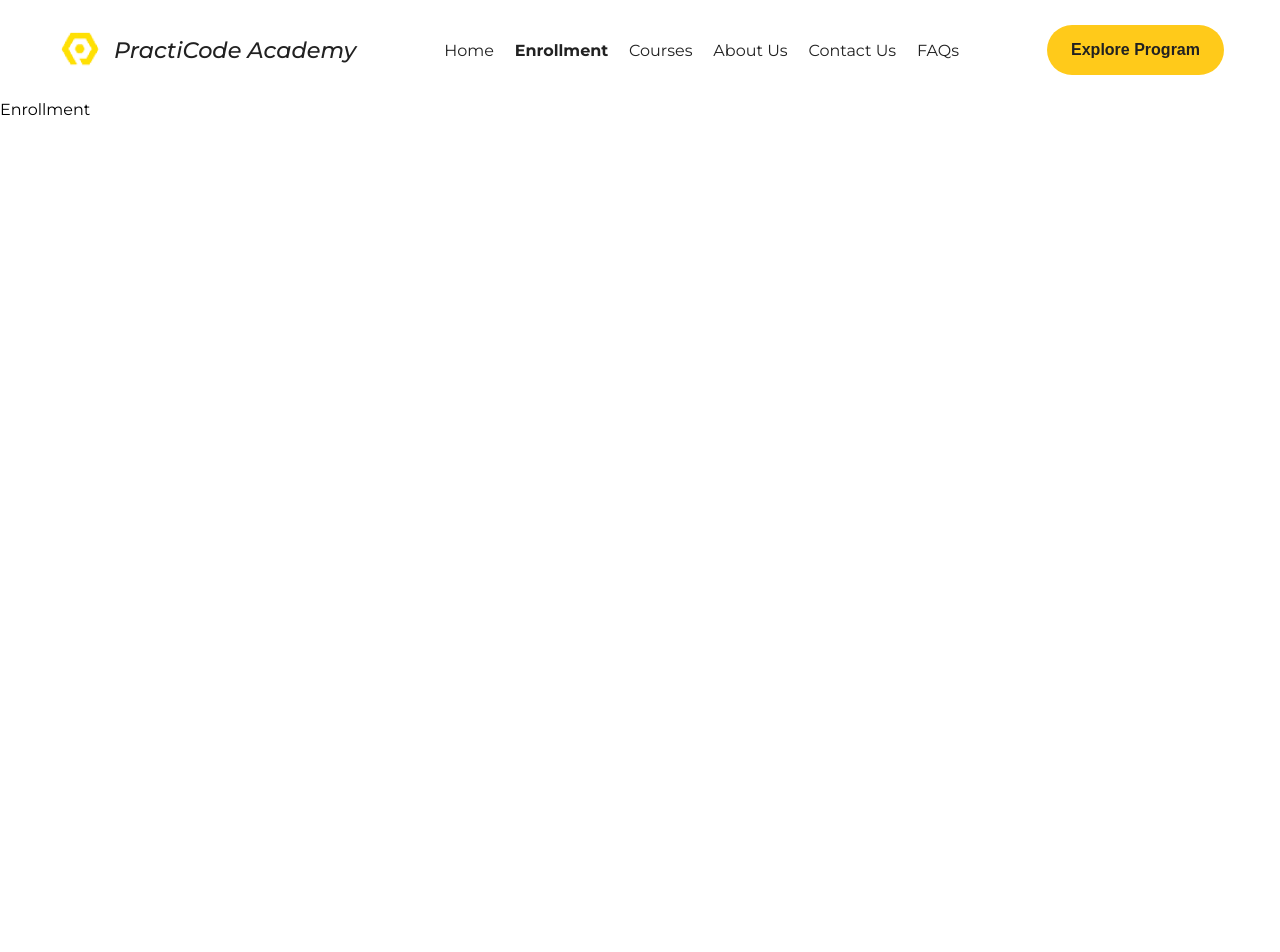
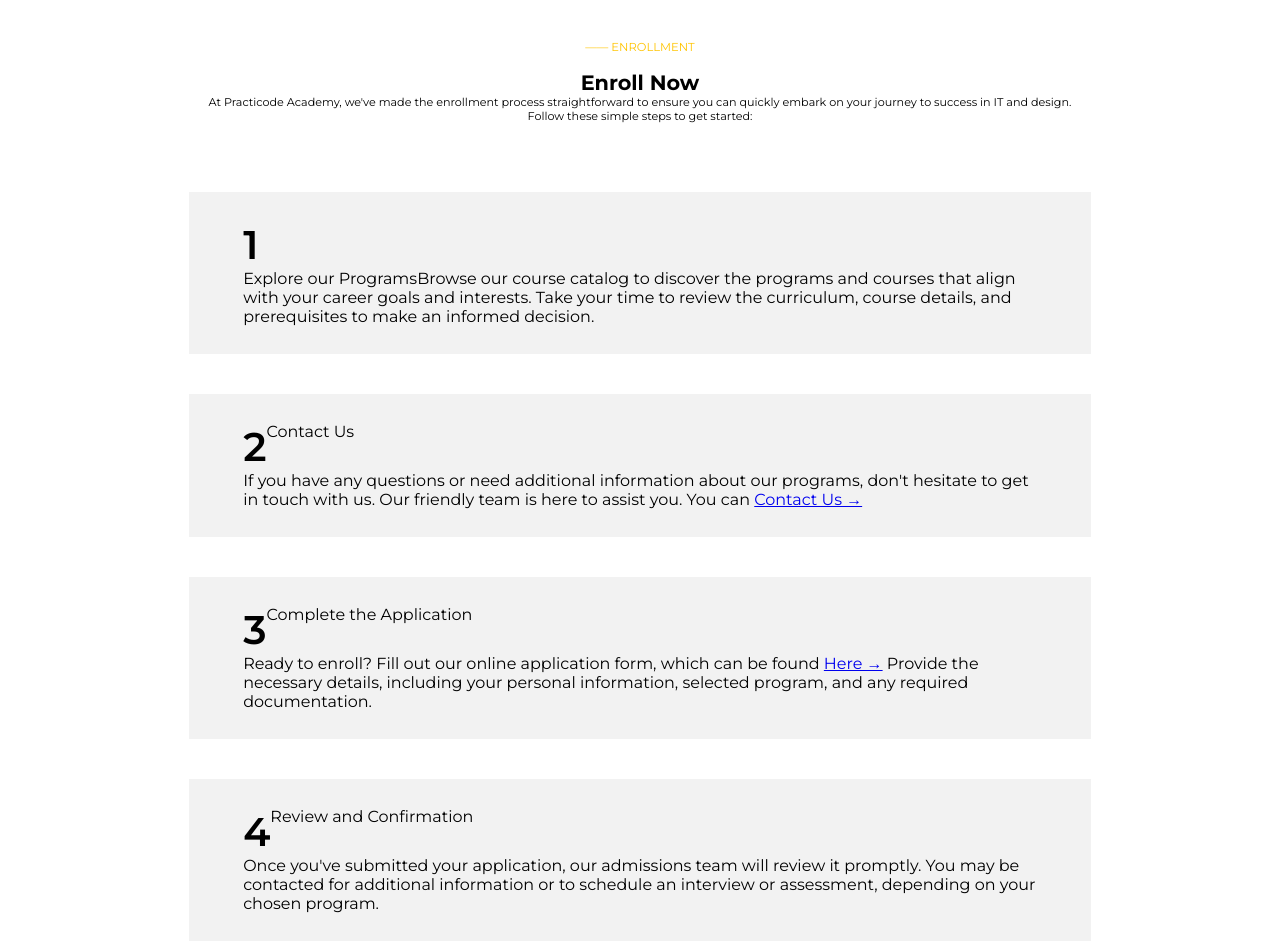
Before and after one commit to Qoosim/practicode-frontend, a React (Create React App) app: page /enrollment in a window 1280 px wide. Shown: the top 952 px of the page. Before the commit the page ends 800 px from the top, so only its background shows below. Built offline with nearby package versions, Linux system fonts and the light colour scheme.

Commit message:
Baseplate for PCA-026

```diff
--- a/src/App.js
+++ b/src/App.js
@@ -1,5 +1,5 @@
 import React from 'react';
-import { Route, Routes, useLocation } from "react-router-dom";
+// import { Route, Routes, useLocation } from "react-router-dom";
 import HomeNavbar from "./components/HomeHeader/HomeHeader";
 import PagesNavbar from "./components/PagesHeader/PagesHeader";
 import About from "./pages/About/About";
@@ -11,14 +11,15 @@
 import PageNotFound from "./pages/PageNotFound/PageNotFound";
 
 export default function App() {
-  const location = useLocation();
+  // const location = useLocation();
 
   return (
     <div>
-      {
+      {/* {
         location.pathname === '/' ? <HomeNavbar /> : <PagesNavbar />
-      }
-      <Routes>
+      } */}
+      <Enrollment />
+      {/* <Routes>
         <Route path="/" element={<HomePage />} />
         <Route path="/enrollment" element={<Enrollment />} />
         <Route path="/courses" element={<Courses />} />
@@ -26,7 +27,7 @@
         <Route path="/contact" element={<Contact />} />
         <Route path="/faqs" element={<FAQs />} />
         <Route path="*" element={<PageNotFound />} />
-      </Routes>
+      </Routes> */}
     </div>
   );
 };
--- /dev/null
+++ b/src/pages/Enrollment/Enrollment.css
@@ -0,0 +1,43 @@
+@import url('https://fonts.googleapis.com/css2?family=Montserrat:ital,wght@0,300;0,400;0,500;0,600;0,700;1,300;1,400;1,500;1,600;1,700&display=swap');
+
+.enrollment-container {
+    padding: 5vh 10% 0 10%;
+    display: flex;
+    flex-direction: column;
+}
+.enrollment-heading {
+    text-align: center;
+    width:68vw;
+    align-self: center;
+
+}
+.enrollment-heading-text {
+    color: rgb(255, 196, 0);
+    font-size:0.72rem;
+    padding-bottom: 2vh;
+}
+.enrollment-big-text {
+    font-weight:720;
+    font-size: 1.3rem;
+}
+.enrollment-heading-entry {
+    font-size: 0.7rem;
+    font-weight: 400;
+    padding-bottom: 1vh;
+}
+.enrollment-body {
+    padding:6%;
+}
+.enrollment-mini-container {
+    background-color: #3a393911;
+    margin-bottom:5vh;
+    padding: 3.5vh 4.2vw;
+    display: flex;
+    flex-wrap: wrap;
+    flex-direction: row;
+}
+.enrollment-step-number {
+    display: block;
+    font-size: 2.5rem;
+    font-weight: 600;
+}
--- a/src/pages/Enrollment/Enrollment.jsx
+++ b/src/pages/Enrollment/Enrollment.jsx
@@ -1,7 +1,48 @@
-import React from 'react'
+import React from 'react';
+import './Enrollment.css';
 
 export default function Enrollment() {
   return (
-    <div>Enrollment</div>
+    <div className="enrollment-container">
+      <div className="enrollment-heading">
+        <div className="enrollment-heading-text">&mdash;&mdash; ENROLLMENT</div>
+        <div className="enrollment-big-text">Enroll Now</div>
+        <div className="enrollment-heading-entry">At Practicode Academy, we've made the enrollment process straightforward to ensure you can quickly embark on your journey to success in IT and design. Follow these simple steps to get started:</div>
+      </div>
+      <div className="enrollment-body">
+        <div className="enrollment-mini-container">
+          <div><span className="enrollment-step-number">1</span></div>
+          <div>
+            <span>Explore our Programs</span>
+            <span>Browse our course catalog to discover the programs and courses that align with your career goals and interests. Take your time to review the curriculum, course details, and prerequisites to make an informed decision.</span>
+          </div>
+        </div>
+        <div className="enrollment-mini-container">
+          <span className="enrollment-step-number">2</span>
+          <span>Contact Us</span>
+          <span>If you have any questions or need additional information about our programs, don't hesitate to get in touch with us. Our friendly team is here to assist you. You can <a href="#">Contact Us &rarr;</a></span>
+        </div>
+        <div className="enrollment-mini-container">
+          <span className="enrollment-step-number">3</span>
+          <span>Complete the Application</span>
+          <span>Ready to enroll? Fill out our online application form, which can be found  <a href="#">Here &rarr;</a>  Provide the necessary details, including your personal information, selected program, and any required documentation.</span>
+        </div>
+        <div className="enrollment-mini-container">
+          <span className="enrollment-step-number">4</span>
+          <span>Review and Confirmation</span>
+          <span>Once you've submitted your application, our admissions team will review it promptly. You may be contacted for additional information or to schedule an interview or assessment, depending on your chosen program.</span>
+        </div>
+        <div className="enrollment-mini-container">
+          <span className="enrollment-step-number">5</span>
+          <span>Start Learning</span>
+          <span>Upon acceptance into your chosen program, you will receive an official acceptance letter and enrollment instructions. This will include details on tuition fees, payment options, and any additional documents required for enrollment.</span>
+        </div>
+        <div className="enrollment-mini-container">
+          <span className="enrollment-step-number">6</span>
+          <span>Acceptance and Enrollment</span>
+          <span>Congratulations! You're now officially enrolled in Practicode Academy. You will receive access to our learning platform, course materials, and support resources. Your journey to acquiring valuable skills and knowledge begins here, at Practicode Academy.</span>
+        </div>
+      </div>
+    </div>
   )
 }
```
Also changed, not shown: src/index.js (+4 -3 lines).
